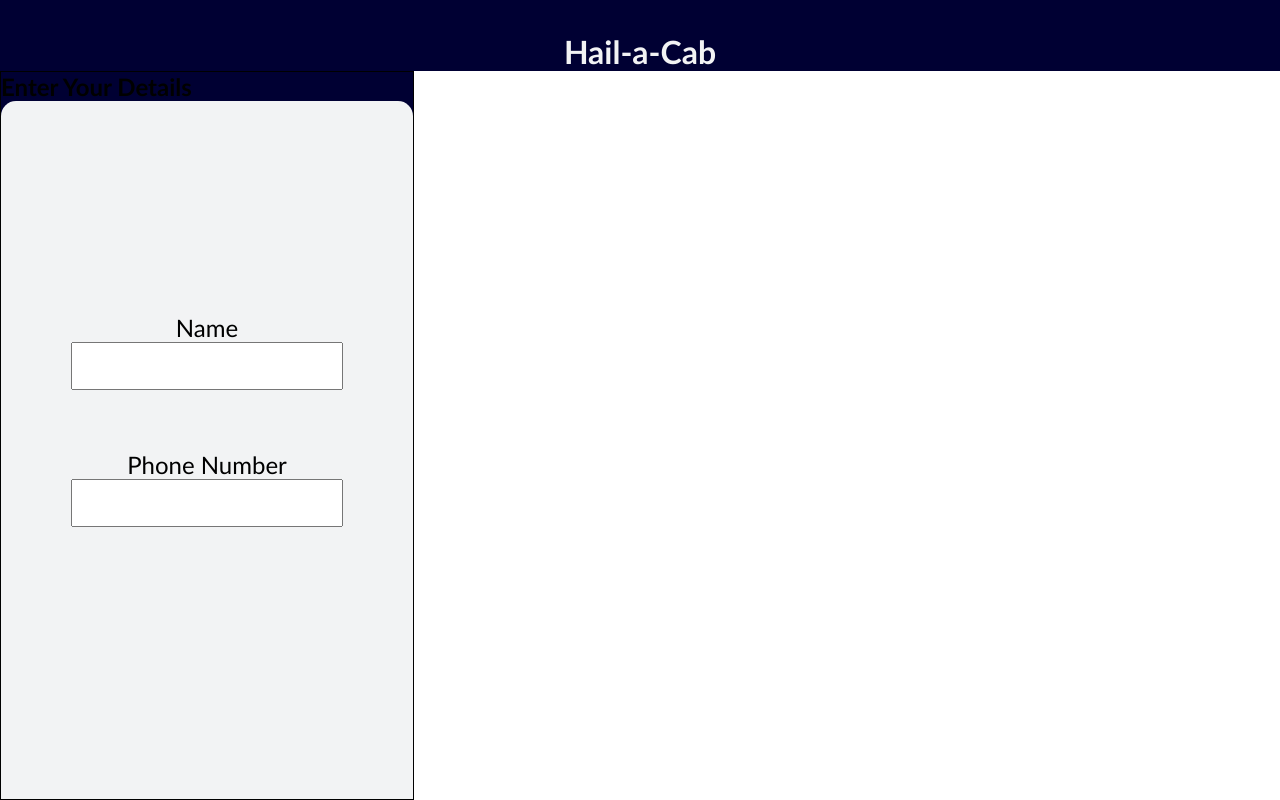
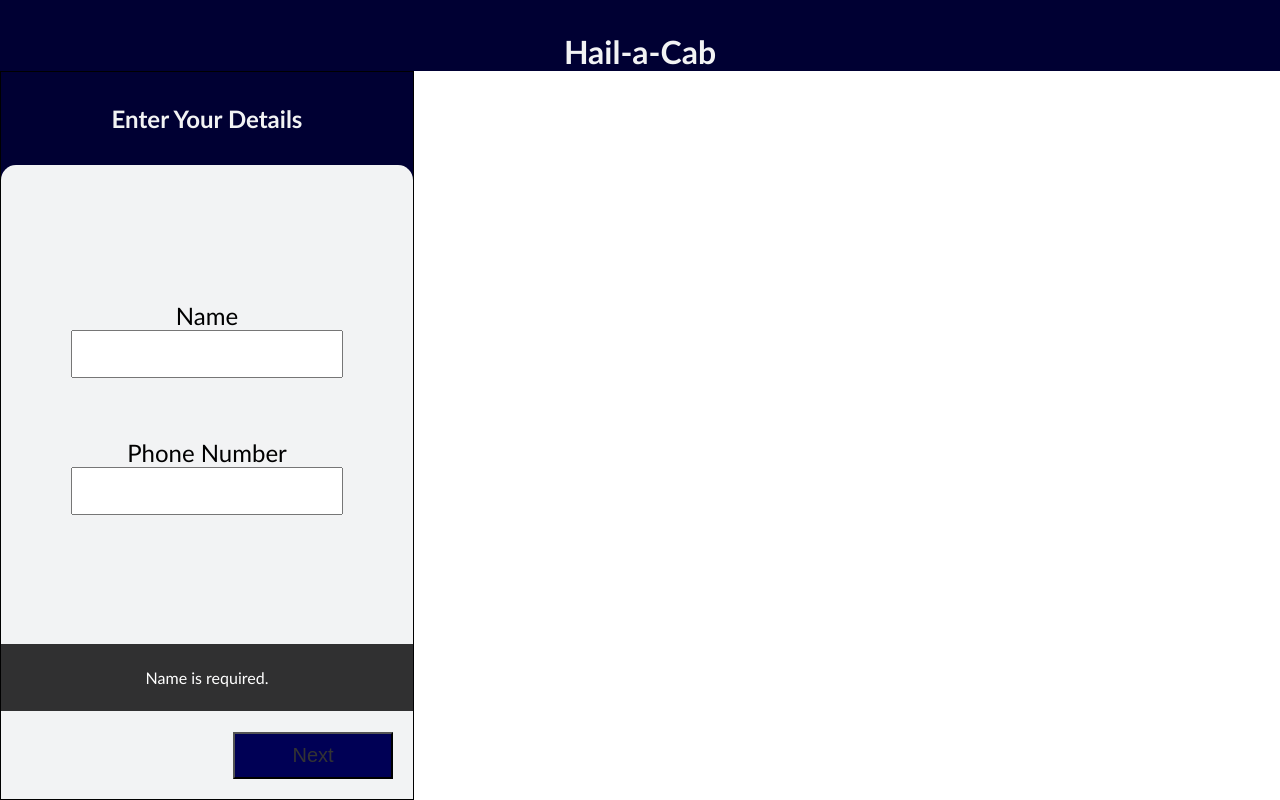
Before and after one commit to Ruaidhri-MacKenzie/taxi, a React (Create React App) app in the folder client/: page / in a window 1280 px wide. Built offline with nearby package versions, Linux system fonts and the light colour scheme.

Commit message:
Added OrderNav, added lookUpAdddress function as dummy geocoding data, split state into separate variables

```diff
--- a/client/src/components/OrderForm/OrderForm.js
+++ b/client/src/components/OrderForm/OrderForm.js
@@ -1,72 +1,109 @@
 import React, { useState } from 'react';
+import axios from 'axios';
 import './OrderForm.scss';
 
+import Error from '../Error/Error';
+import OrderHeader from './OrderHeader/OrderHeader';
+import OrderNav from './OrderNav/OrderNav';
 import AccountDetails from './AccountDetails/AccountDetails';
 import Location from './Location/Location';
 import Destination from './Destination/Destination';
 import PickUpTime from './PickUpTime/PickUpTime';
 import ConfirmOrder from './ConfirmOrder/ConfirmOrder';
 
+const lookUpAddress = latlng => {
+	// Reverse geocoding
+	return {
+		number: "123",
+		street: "Fake Street",
+		city: "Nottatown",
+		county: "Nowhereshire",
+		postcode: "AB12 3XY",
+	};
+};
+
+// const lookUpLatlng = address => {
+// 	// Geocoding
+// 	return [57.1497, -2.0943];
+// };
+
 const OrderForm = () => {
 	/* State */
-	const [state, setState] = useState({
-		page: 0,
-		name: "",
-		tel: "",
-		time: "",
-		location: "",
-		destination: "",
-	});
+	const [page, setPage] = useState(0);
+	const [error, setError] = useState("");
 
-	const setTime = t => setState({ ...state, time: t });
+	const [name, setName] = useState("");
+	const [tel, setTel] = useState("");
+	const [time, setTime] = useState("");
+	const [location, setLocation] = useState([57.1497, -2.0943]);
+	const [locationAddress, setLocationAddress] = useState(lookUpAddress(location));
+	const [destination, setDestination] = useState([57.1497, -2.0943]);
+	const [destinationAddress, setDestinationAddress] = useState(lookUpAddress(destination));
+
+	const updateLocation = latlng => {
+		setLocation(latlng);
+		setLocationAddress(lookUpAddress(latlng));
+	};
+	const updateDestination = latlng => {
+		setDestination(latlng);
+		setDestinationAddress(lookUpAddress(latlng));
+	};
+	const backPage = () => setPage(page - 1);
+	const nextPage = () => setPage(page + 1);
+
+	const validateDetails = () => {
+		if (!name) {
+			setError("Name is required.");
+			return false;
+		}
+		else if (name.length < 3) {
+			setError("Name must be at least 3 characters long.");
+			return false;
+		}
+		else if (!tel) {
+			setError("Phone number is required.");
+			return false;
+		}
+		else if (!tel.match(/^\s*\(?(020[7,8]{1}\)?[ ]?[1-9]{1}[0-9{2}[ ]?[0-9]{4})|(0[1-8]{1}[0-9]{3}\)?[ ]?[1-9]{1}[0-9]{2}[ ]?[0-9]{3})\s*$/)) {
+			setError("Phone number must be in UK format.");
+			return false;
+		}
+		else {
+			setError("");
+			return true;
+		}
+	};
+
+	const submitOrder = () => {
+		if (validateDetails()) {
+			axios.post('/order', { name, tel, time, location, locationAddress, destination, destinationAddress });
+			console.log(`Name: ${name}, Tel: ${tel}, Time: ${time}, Location: ${location}, Destination: ${destination}.`);
+		}
+	};
 
 	/* Event Handlers */
-	const handleChange = e => setState({ ...state, [e.currentTarget.name]: e.currentTarget.value});
 	const handleSubmit = e => e.preventDefault();
 
-	const backPage = () => setState({ ...state, page: state.page - 1 });
-	const nextPage = () => {
-		// TODO: validate inputs
-		setState({ ...state, page: state.page + 1 });
-	};
-	const submitOrder = () => {
-		// TODO: validate inputs, axios http post
-		console.log(`Name: ${state.name}, Tel: ${state.tel}, Time: ${state.time}, Location: ${state.location}, Destination: ${state.destination}.`);
-	};
-
 	/* Render */
-	const renderHeader = () => {
-		let title = "";
-		if (state.page === 0) title = "Enter Your Details";
-		else if (state.page === 1) title = "Select Pick-Up Location";
-		else if (state.page === 2) title = "Select Destination";
-		else if (state.page === 3) title = "Select Pick-Up Time";
-		else if (state.page === 4) title = "Confirm Details";
-
-		return (
-			<header className="order__header">
-				<h2 className="order__title">{title}</h2>
-			</header>
-		);
-	};
-
 	const renderBody = () => {
-		switch (state.page) {
-			case 0: return <AccountDetails name={state.name} tel={state.tel} handleChange={handleChange} nextPage={nextPage} />
-			case 1: return <Location location={state.location} handleChange={handleChange} backPage={backPage} nextPage={nextPage} />
-			case 2: return <Destination destination={state.destination} handleChange={handleChange} backPage={backPage} nextPage={nextPage} />
-			case 3: return <PickUpTime time={state.time} setTime={setTime} handleChange={handleChange} backPage={backPage} nextPage={nextPage} />
-			case 4: return <ConfirmOrder { ...state } backPage={backPage} submitOrder={submitOrder} />
+		switch (page) {
+			case 0: return <AccountDetails name={name} setName={setName} tel={tel} setTel={setTel} />
+			case 1: return <Location location={location} setLocation={updateLocation} />
+			case 2: return <Destination destination={destination} setDestination={updateDestination} />
+			case 3: return <PickUpTime time={time} setTime={setTime} />
+			case 4: return <ConfirmOrder {...{ name, tel, time, locationAddress, destinationAddress }} />
 			default:
-				setState({ ...state, page: 0 });
+				setPage(0);
 				return null;
 		}
 	};
 
 	return (
 		<form className="order" onSubmit={handleSubmit}>
-			{renderHeader()}
+			<OrderHeader page={page} />
 			{renderBody()}
+			{error && <Error error={error} />}
+			<OrderNav page={page} back={backPage} next={nextPage} submit={submitOrder} validateDetails={validateDetails} />
 		</form>
 	);
 };
```
